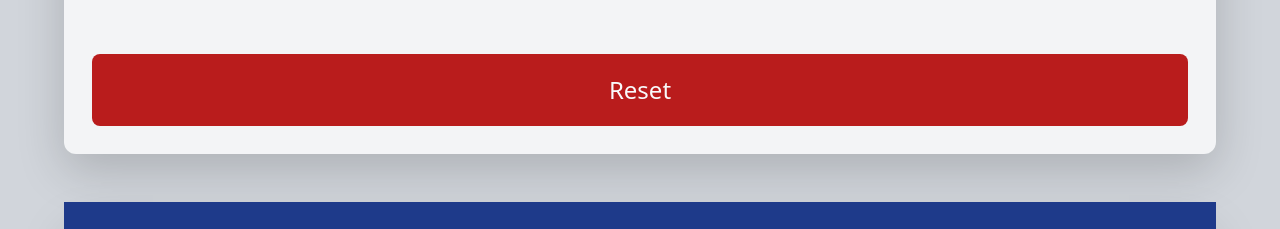
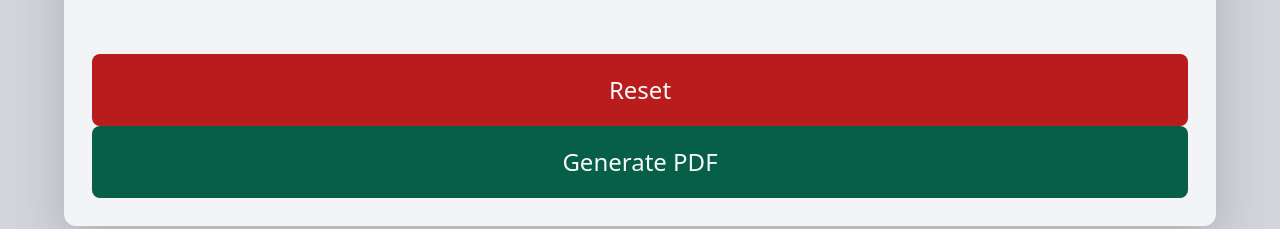
Before and after one commit to Volodimirus/PG_app, a React (Create React App) app: page / in a window 1280 px wide. Shown: the part 1202-1431 px from the top of the page. Built offline with nearby package versions, Linux system fonts and the light colour scheme.

Commit message:
created markup for generate PDF button

```diff
--- a/src/components/pgForm/PgForm.css
+++ b/src/components/pgForm/PgForm.css
@@ -40,9 +40,16 @@
     gap: 1.25rem;
 }
 
-.pg_form__reset_btn {
-    background-color: rgb(185, 28, 28);
+.pg_form__btn {
     padding: 0.75rem 1rem;
     border-radius: 0.5rem;
     color: rgb(249, 250, 251);
 }
+
+.pg_form__btn.reset {
+    background-color: rgb(185, 28, 28);
+}
+
+.pg_form__btn.pdf {
+    background-color: rgb(6, 95, 70);
+}
--- a/src/components/pgForm/PgForm.tsx
+++ b/src/components/pgForm/PgForm.tsx
@@ -30,8 +30,17 @@ export default function PgForm(): JSX.Element {
             <div className="pg_form__buttons flex flex-column">
                 <button
                     type="reset"
-                    className="pg_form__reset_btn w-100 fs-4 lh-lg"
-                    onClick={resetFormDetails}>Reset</button>
+                    className="pg_form__btn reset w-100 fs-4 lh-lg"
+                    onClick={resetFormDetails}
+                >
+                    Reset
+                </button>
+                <button
+                    type="button"
+                    className="pg_form__btn pdf w-100 fs-4 lh-lg"
+                >
+                    Generate PDF
+                </button>
             </div>
         </form>
     );
```
